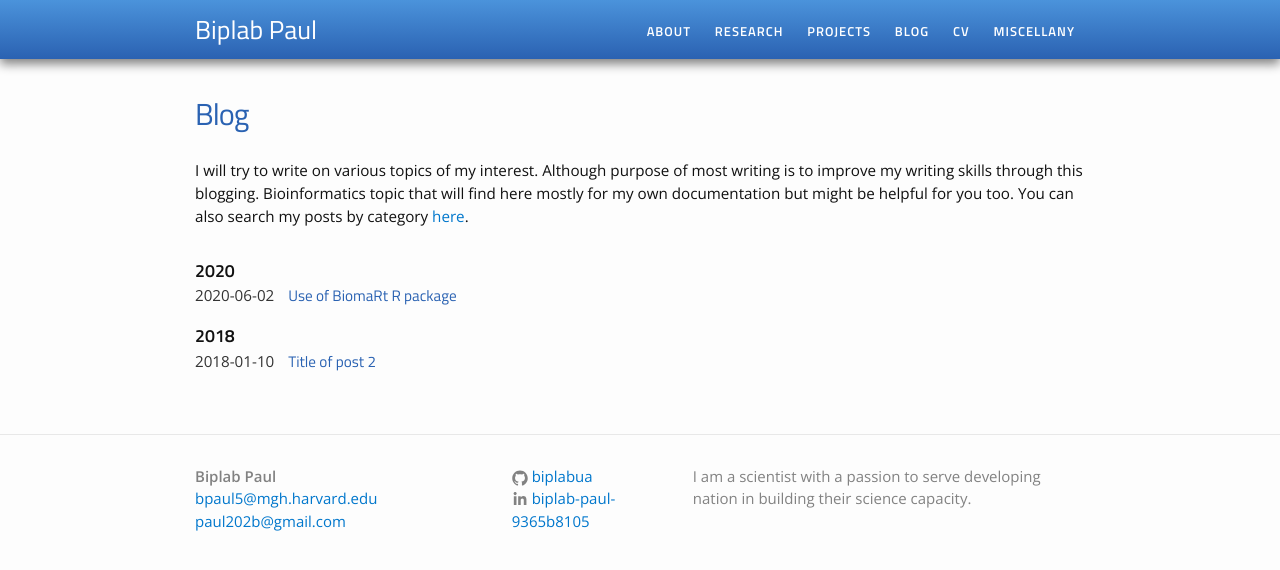
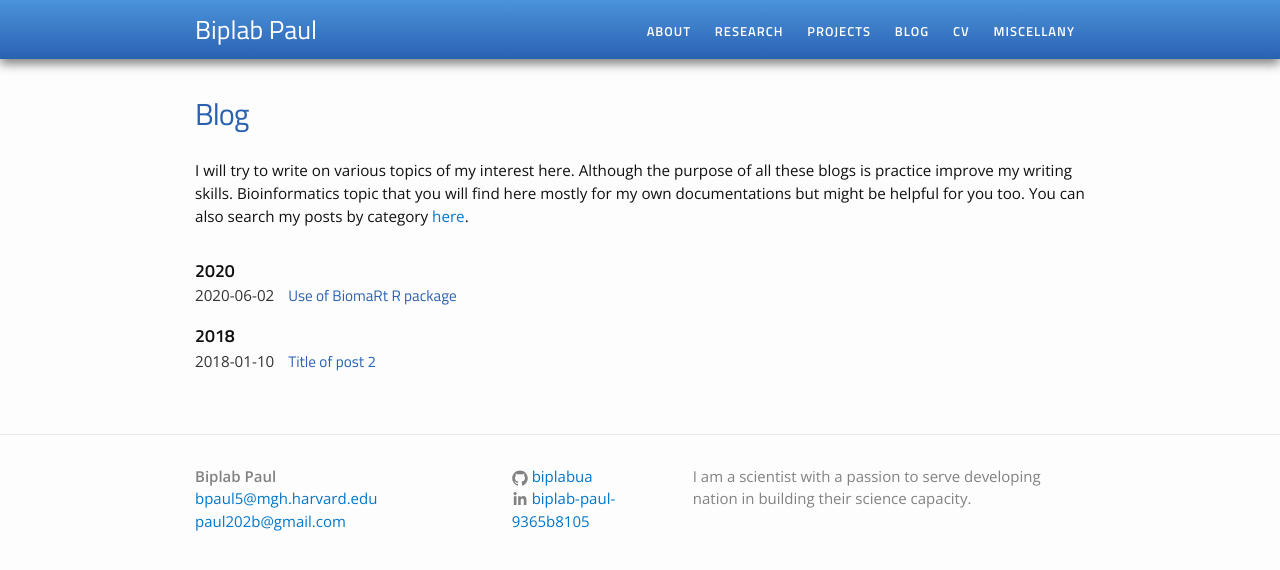
Before and after one commit to biplabua/biplabua.github.io, a Jekyll site: the page built from blog.md, in a window 1280 px wide. Shown: the top 570 px of the page. Built offline with Jekyll 4.4.1, drawn with Linux system fonts in a browser that asks for light colours.

Commit message:
Update blog.md

```diff
--- a/blog.md
+++ b/blog.md
@@ -4,7 +4,7 @@ title: Blog
 permalink: /blog/
 ---
 
-I will try to write on various topics of my interest. Although purpose of most writing is to improve my writing skills through this blogging. Bioinformatics topic that will find here mostly for my own documentation but might be helpful for you too.  You can also search my posts by category <a href="{{ site.baseurl }}/categories/">here</a>.
+I will try to write on various topics of my interest here. Although the purpose of all these blogs is practice improve my writing skills. Bioinformatics topic that you will find here mostly for my own documentations but might be helpful for you too.  You can also search my posts by category <a href="{{ site.baseurl }}/categories/">here</a>.
 
 <ul class="listing">
 {% for post in site.posts %}
```
